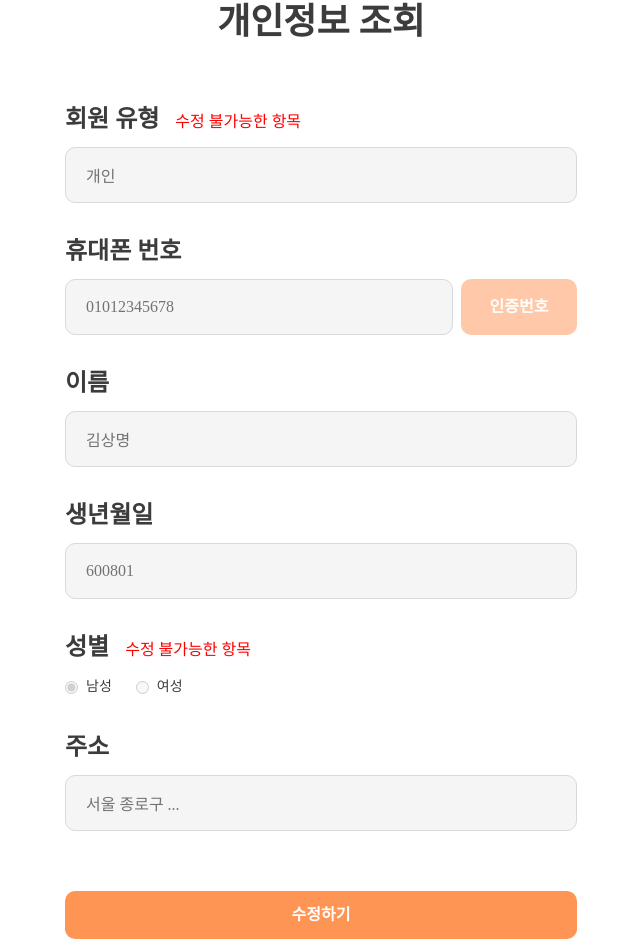
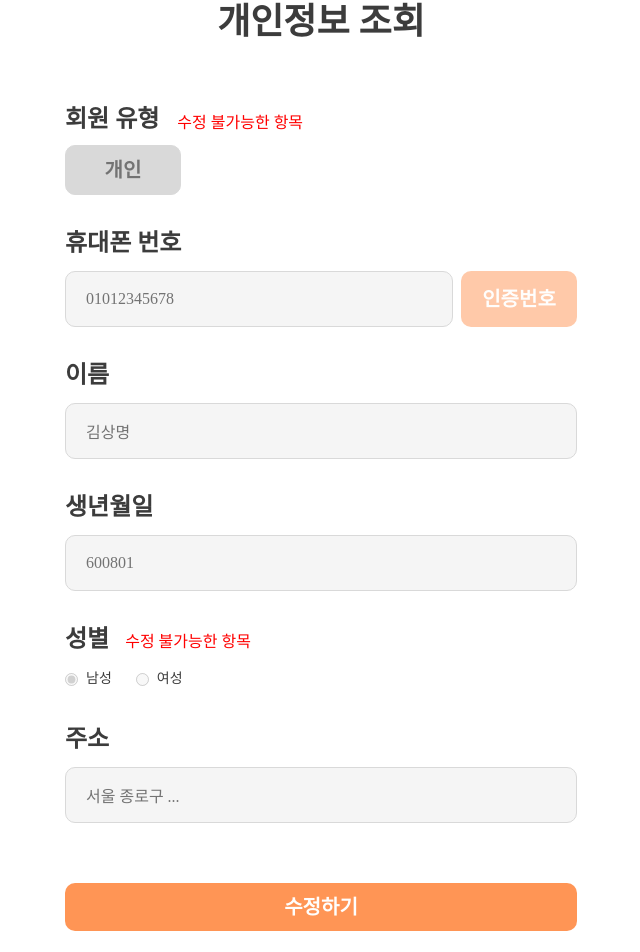
Before and after one commit to DaSiHaeBom/DaSiHaeBom-FE, a React (Vite) app: page /personal/mypage/profile in a window 1280 px wide. Shown: the part 86-1038 px from the top of the page, without its empty margins (319-959 px from the left). Built offline with nearby package versions, Linux system fonts and the light colour scheme.

Commit message:
feat(myPage): 마이페이지 프로필 수정 완료 모달 처리

```diff
--- a/src/pages/BusinessInfoPage.tsx
+++ b/src/pages/BusinessInfoPage.tsx
@@ -1,4 +1,6 @@
 import React, { useMemo, useState } from 'react';
+import Modal from '../components/Modal';
+import CheckIcon from '../assets/MyPageAssets/CheckIcon';
 
 /** ===== Types ===== */
 type BusinessProfile = {
@@ -17,11 +19,11 @@ const labelCls =
 const inputCls =
   'w-full h-[56px] rounded-[10px] border border-[#D9D9D9] focus:border-black px-[20px] py-[12px] text-[16px]';
 const noteRedCls =
-  'ml-[10px] text-[#F00] font-[Pretendard] text-[16px] font-normal leading-[160%]';
+  'ml-[10px] text-[#F00] font-[Pretendard] text-[16px] font-normal leading-[150%]';
 const ctaPrimary =
-  'w-full h-12 rounded-[10px] bg-[#FF9555] text-white font-semibold hover:opacity-90';
+  'w-full h-12 rounded-[10px] bg-[#FF9555] text-[#fffefd] text-[20px] font-semibold leading-[150%] font-semibold hover:opacity-90';
 const ctaGhost =
-  'w-1/2 h-12 rounded-[10px] border border-gray-300 hover:bg-gray-100';
+  'w-1/2 h-12 rounded-[10px] border border-gray-300 hover:bg-gray-100  text-[#FF9555] text-[20px] font-semibold leading-[150%]';
 
 export default function BusinessInfoPage() {
   /** 초기값 */
@@ -38,9 +40,9 @@ export default function BusinessInfoPage() {
     []
   );
 
-  /** 상태 */
   const [data, setData] = useState<BusinessProfile>(initialData);
   const [isEditing, setIsEditing] = useState(false);
+  const [isSavedModalOpen, setIsSavedModalOpen] = useState(false);
 
   // 자주 반복되는 동작을 위해 뺴놓은 함수
   const updateField =
@@ -55,9 +57,9 @@ export default function BusinessInfoPage() {
     setIsEditing(false);
   };
   const saveEdit = () => {
-    // TODO: API 연동
+    // API 연동
     setIsEditing(false);
-    alert('저장되었습니다.');
+    setIsSavedModalOpen(true);
   };
 
   /** 스타일 */
@@ -71,17 +73,18 @@ export default function BusinessInfoPage() {
         {isEditing ? '기업정보 수정' : '기업정보 조회'}
       </h1>
 
-      {/* 회원 유형 (항상 수정 불가) */}
+      {/* 회원 유형 */}
       <div className="mb-[30px]">
-        <label className={labelCls}>
-          회원 유형 <span className={noteRedCls}>수정 불가능한 항목</span>
-        </label>
-        <input
-          className={`${inputCls} ${readonlyStyle} mt-[10px]`}
-          value={data.memberType}
-          disabled
-          readOnly
-        />
+        <div className="flex items-end gap-2 mb-2">
+          <span className="text-[#3C3C3C] font-[Pretendard] text-[24px] font-semibold leading-[150%]">
+            회원 유형
+          </span>
+          <span className={`${noteRedCls} pb-[2px]`}>수정 불가능한 항목</span>
+        </div>
+
+        <div className="flex max-w-[116px] items-center justify-center rounded-[10px] bg-[#d9d9d9] border border-[#d9d9d9] px-6 py-3 text-[#737373] text-[20px] font-semibold">
+          {data.memberType}
+        </div>
       </div>
 
       {/* 대표번호 */}
@@ -97,7 +100,7 @@ export default function BusinessInfoPage() {
           />
           <button
             type="button"
-            className="h-[56px] min-w-[116px] px-[13px] rounded-[10px] bg-[#FF9555] text-white font-semibold disabled:opacity-50"
+            className="h-[56px] min-w-[116px] px-[13px] rounded-[10px] bg-[#FF9555] text-[#FFFEFD] text-[20px] font-semibold leading-[150%] disabled:opacity-50 cursor-pointer"
             disabled={!isEditing}
           >
             인증번호
@@ -111,7 +114,7 @@ export default function BusinessInfoPage() {
             />
             <button
               type="button"
-              className="h-[56px] min-w-[116px] px-4 rounded-[10px] border border-[#D9D9D9] text-[#FF9555] font-semibold"
+              className="h-[56px] min-w-[116px] px-4 rounded-[10px] border border-[#D9D9D9] text-[#FF9555] text-[20px] font-semibold leading-[150%] cursor-pointer"
             >
               인증
             </button>
@@ -145,7 +148,7 @@ export default function BusinessInfoPage() {
           {isEditing && (
             <button
               type="button"
-              className="h-[56px] min-w-[116px] px-4 rounded-[10px] bg-[#FFA66F] text-white hover:opacity-90"
+              className="h-[56px] min-w-[116px] px-4 rounded-[10px] bg-[#FF9555] text-[#FFFEFD] text-[20px] font-semibold leading-[150%] hover:opacity-90 cursor-pointer"
               // TODO: 사업자번호 유효성/조회 로직 연결 (onClick)
             >
               확인
@@ -180,7 +183,7 @@ export default function BusinessInfoPage() {
             />
             <button
               type="button"
-              className="h-[56px] min-w-[116px] px-4 rounded-[10px] bg-[#FF9555] text-white font-semibold"
+              className="h-[56px] min-w-[116px] px-4 rounded-[10px] bg-[#FF9555] text-[#FFFEFD] text-[20px] font-semibold leading-[150%] cursor-pointer"
               // TODO: 주소 검색 모달/다음우편번호 연동
             >
               주소 검색
@@ -208,13 +211,32 @@ export default function BusinessInfoPage() {
             취소
           </button>
           <button
-            className="w-1/2 h-12 rounded-[10px] bg-[#FF9555] text-white font-semibold hover:opacity-90"
+            className="w-1/2 h-12 rounded-[10px] bg-[#FF9555] text-[#FFFEFD] text-[20px] font-semibold leading-[150%] hover:opacity-90 cursor-pointer"
             onClick={saveEdit}
           >
             저장
           </button>
         </div>
       )}
+      <Modal
+        isOpen={isSavedModalOpen}
+        onClose={() => setIsSavedModalOpen(false)}
+      >
+        <div className="rounded-[12px] p-6 text-center font-[Pretendard]">
+          <div className="flex items-center justify-center mb-5">
+            <CheckIcon />
+          </div>
+          <p className="text-[#3c3c3c] text-[24px] font-semibold leading-[150%] mb-5">
+            저장되었습니다.
+          </p>
+          <button
+            className="min-w-[126px] min-h-[56px] px-5 py-2 rounded-[10px] bg-[#FF6B00] text-white font-semibold hover:opacity-90"
+            onClick={() => setIsSavedModalOpen(false)}
+          >
+            확인
+          </button>
+        </div>
+      </Modal>
     </div>
   );
 }
--- a/src/pages/PersonalInfoPage.tsx
+++ b/src/pages/PersonalInfoPage.tsx
@@ -1,4 +1,6 @@
 import React, { useMemo, useState } from 'react';
+import Modal from '../components/Modal';
+import CheckIcon from '../assets/MyPageAssets/CheckIcon';
 
 /** ===== Types ===== */
 type PersonalProfile = {
@@ -16,11 +18,11 @@ const labelCls =
 const inputCls =
   'w-full h-[56px] rounded-[10px] border border-[#D9D9D9] focus:border-black px-[20px] py-[12px] text-[16px]';
 const noteRedCls =
-  'ml-[10px] text-[#F00] font-[Pretendard] text-[16px] font-normal leading-[160%]';
+  'ml-[10px] text-[#F00] font-[Pretendard] text-[16px] font-normal leading-[150%]';
 const ctaPrimary =
-  'w-full h-12 rounded-[10px] bg-[#FF9555] text-white font-semibold hover:opacity-90';
+  'w-full h-12 rounded-[10px] bg-[#FF9555] text-[#fffefd] text-[20px] font-semibold leading-[150%] font-semibold hover:opacity-90';
 const ctaGhost =
-  'w-1/2 h-12 rounded-[10px] border border-gray-300 hover:bg-gray-100';
+  'w-1/2 h-12 rounded-[10px] border border-gray-300 hover:bg-gray-100  text-[#FF9555] text-[20px] font-semibold leading-[150%]';
 
 export default function PersonalInfoPage() {
   /** 초기값 */
@@ -39,6 +41,7 @@ export default function PersonalInfoPage() {
   /** 상태 */
   const [data, setData] = useState<PersonalProfile>(initialData);
   const [isEditing, setIsEditing] = useState(false);
+  const [isSavedModalOpen, setIsSavedModalOpen] = useState(false);
 
   /** change 헬퍼 */
   const updateField =
@@ -54,7 +57,7 @@ export default function PersonalInfoPage() {
   };
   const saveEdit = () => {
     setIsEditing(false);
-    alert('저장되었습니다.');
+    setIsSavedModalOpen(true);
   };
 
   /** 스타일 */
@@ -70,15 +73,16 @@ export default function PersonalInfoPage() {
 
       {/* 회원 유형 */}
       <div className="mb-[30px]">
-        <label className={labelCls}>
-          회원 유형 <span className={noteRedCls}>수정 불가능한 항목</span>
-        </label>
-        <input
-          className={`${inputCls} ${readonlyStyle} mt-[10px]`}
-          value={data.memberType}
-          disabled
-          readOnly
-        />
+        <div className="flex items-end gap-2 mb-2">
+          <span className="text-[#3C3C3C] font-[Pretendard] text-[24px] font-semibold leading-[150%]">
+            회원 유형
+          </span>
+          <span className={`${noteRedCls} pb-[2px]`}>수정 불가능한 항목</span>
+        </div>
+
+        <div className="flex max-w-[116px] items-center justify-center rounded-[10px] bg-[#d9d9d9] border border-[#d9d9d9] px-6 py-3 text-[#737373] text-[20px] font-semibold">
+          {data.memberType}
+        </div>
       </div>
 
       {/* 휴대폰 */}
@@ -94,7 +98,7 @@ export default function PersonalInfoPage() {
           />
           <button
             type="button"
-            className="h-[56px] min-w-[116px] px-[13px] rounded-[10px] bg-[#FF9555] text-white font-semibold disabled:opacity-50"
+            className="h-[56px] min-w-[116px] px-[13px] rounded-[10px] bg-[#FF9555] text-[#FFFEFD] text-[20px] font-semibold leading-[150%] disabled:opacity-50 cursor-pointer"
             disabled={!isEditing}
           >
             인증번호
@@ -108,7 +112,7 @@ export default function PersonalInfoPage() {
             />
             <button
               type="button"
-              className="h-[56px] min-w-[116px] px-4 rounded-[10px] border border-[#D9D9D9] text-[#FF9555] font-semibold"
+              className="h-[56px] min-w-[116px] px-4 rounded-[10px] border border-[#D9D9D9] text-[#FF9555] text-[20px] font-semibold leading-[150%] cursor-pointer"
             >
               인증
             </button>
@@ -179,13 +183,32 @@ export default function PersonalInfoPage() {
             취소
           </button>
           <button
-            className="w-1/2 h-12 rounded-[10px] bg-[#FF9555] text-white font-semibold hover:opacity-90"
+            className="w-1/2 h-12 rounded-[10px] bg-[#FF9555] text-[#FFFEFD] text-[20px] font-semibold leading-[150%] hover:opacity-90 cursor-pointer"
             onClick={saveEdit}
           >
             저장
           </button>
         </div>
       )}
+      <Modal
+        isOpen={isSavedModalOpen}
+        onClose={() => setIsSavedModalOpen(false)}
+      >
+        <div className="rounded-[12px] p-6 text-center font-[Pretendard]">
+          <div className="flex items-center justify-center mb-5">
+            <CheckIcon />
+          </div>
+          <p className="text-[#3c3c3c] text-[24px] font-semibold leading-[150%] mb-5">
+            저장되었습니다.
+          </p>
+          <button
+            className="min-w-[126px] min-h-[56px] px-5 py-2 rounded-[10px] bg-[#FF6B00] text-white font-semibold hover:opacity-90"
+            onClick={() => setIsSavedModalOpen(false)}
+          >
+            확인
+          </button>
+        </div>
+      </Modal>
     </div>
   );
 }
```
